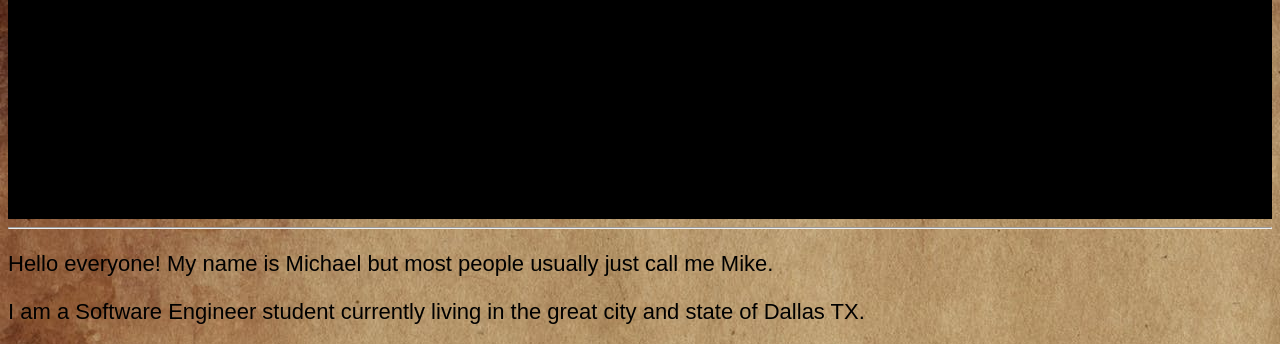
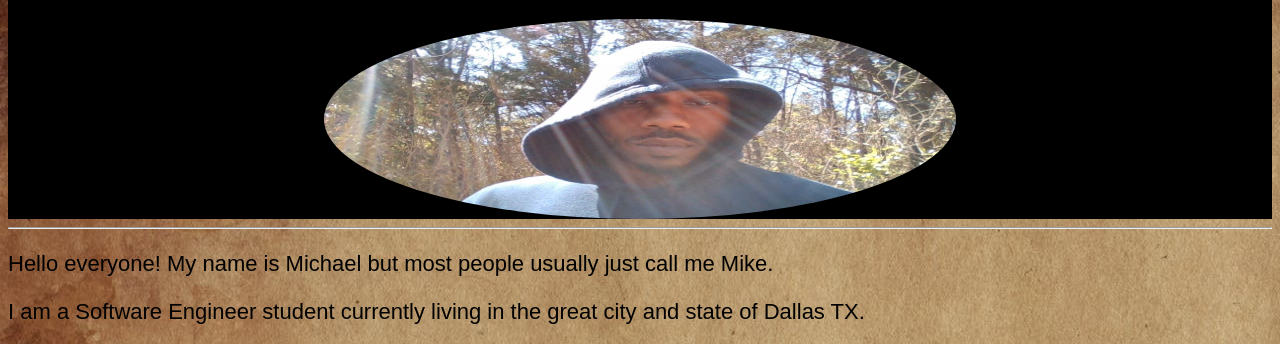
Before and after one commit to MIkeSimsDevelopment/web-port, a plain HTML site: page index.html in a window 1280 px wide. Shown: the part 178-522 px from the top of the page. Drawn offline with Linux system fonts and the light colour scheme; a script that the page names is missing.

Commit message:
Update index.html

```diff
--- a/index.html
+++ b/index.html
@@ -11,7 +11,7 @@
 	<header>
 		<!--tell who i am and where I am located-->
 		<h1 class="white"> Michael Sims Jr</h1>
-		<p class="align">Software Engineer</p> <img src="image/me.jpeg" alt="Man in a hoddie"> </header>
+		<p class="align">Software Engineer</p> <img src="images/me.jpeg" alt="Man in a hoddie"> </header>
 	<main>
 		<hr>
 		<p> Hello everyone! My name is Michael but most people usually just call me Mike.</p>
```
